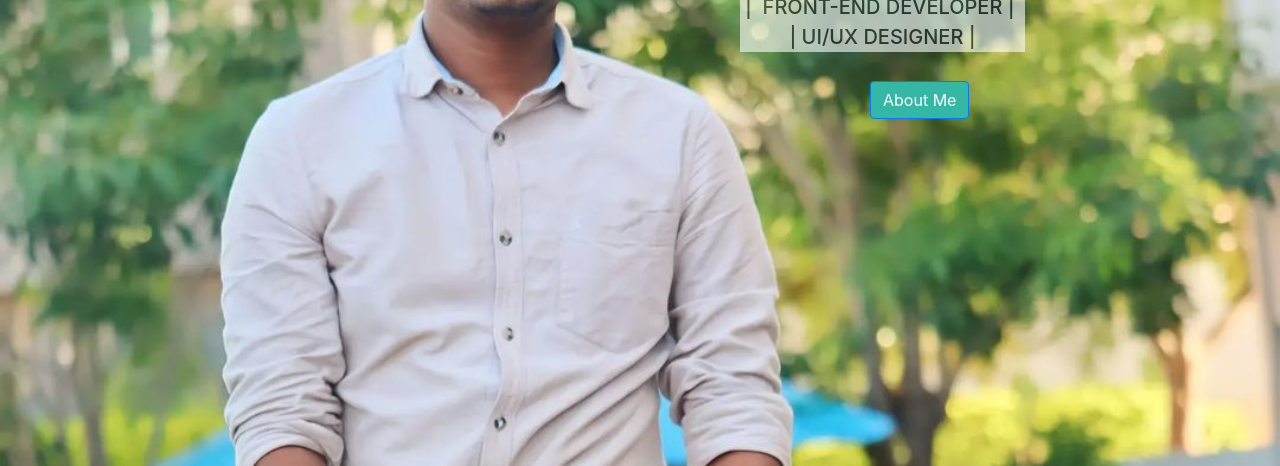
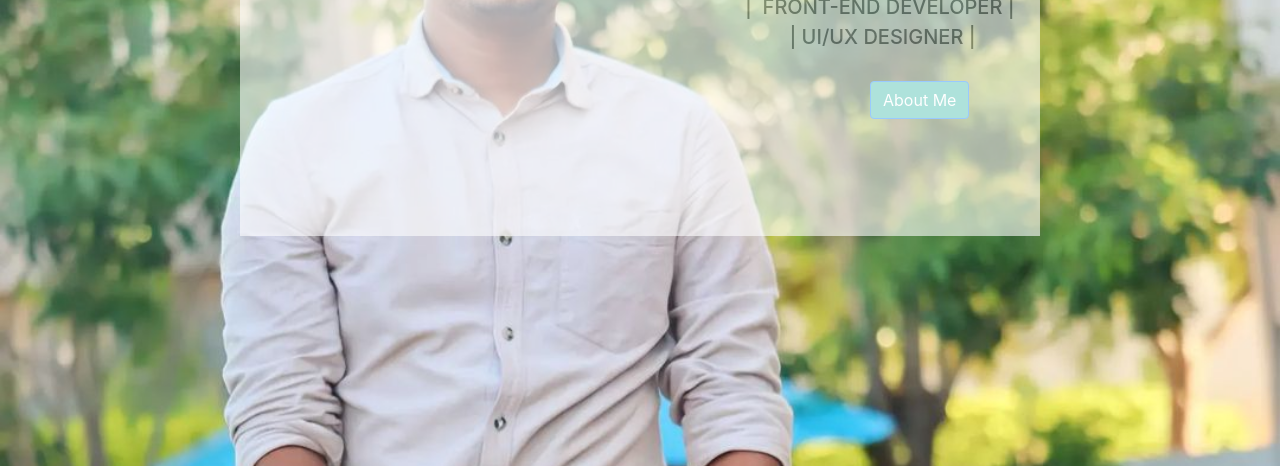
Before and after one commit to akhil170922/akhil170922.github.io, a plain HTML site: page portfolio_using_bootstrap.html in a window 1280 px wide. Shown: the part 334-800 px from the top of the page. Drawn offline with nearby package versions, Linux system fonts and the light colour scheme.

Commit message:
Update portfolio_using_bootstrap.css

```diff
--- a/portfolio_using_bootstrap.css
+++ b/portfolio_using_bootstrap.css
@@ -3,7 +3,7 @@ body{
     background-repeat: no-repeat;
     background-size: cover;
   }
-  .des{
+  .container{
     font-weight:500;
     background-color: white;
     opacity: 0.6;
```
